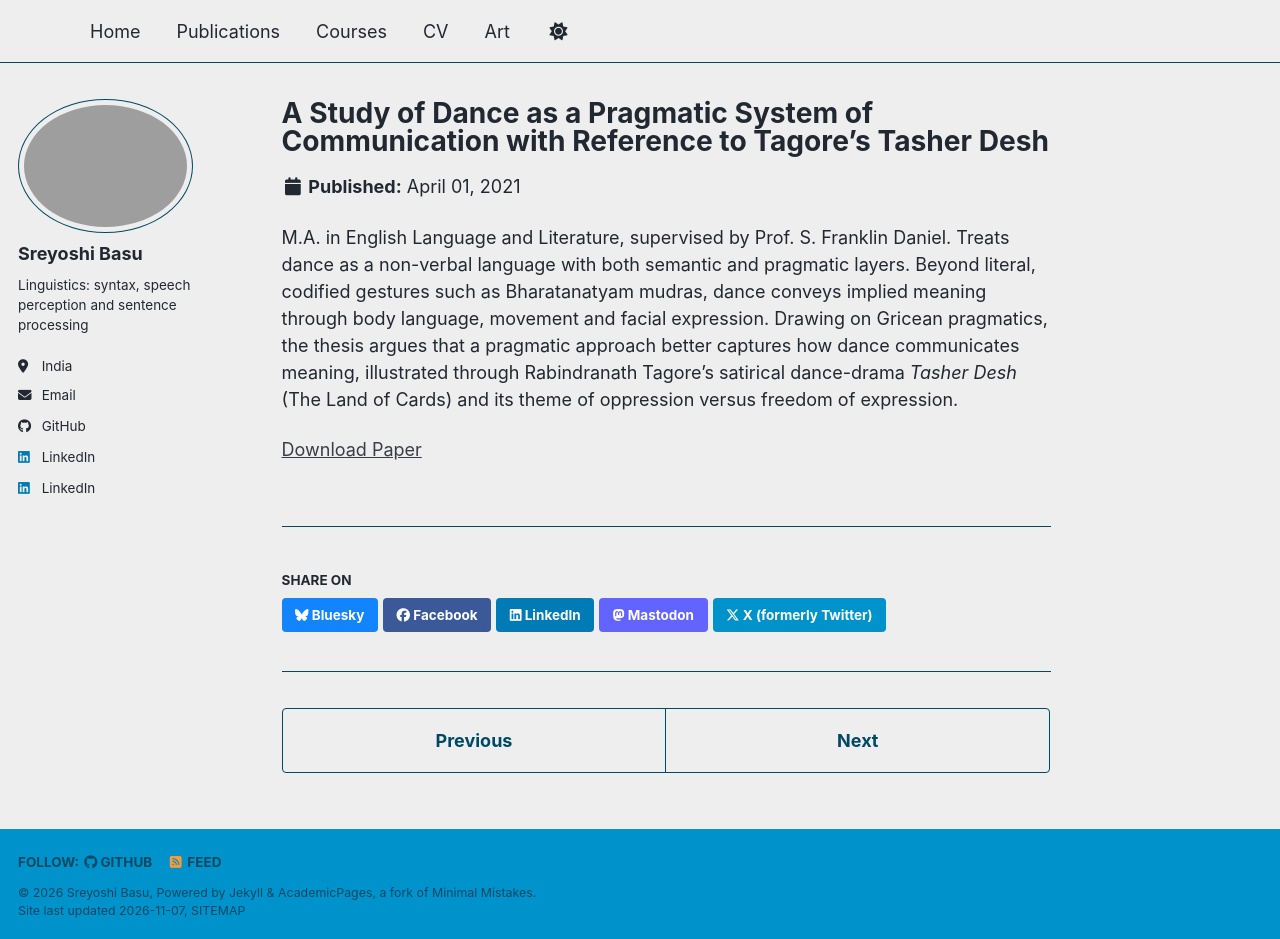
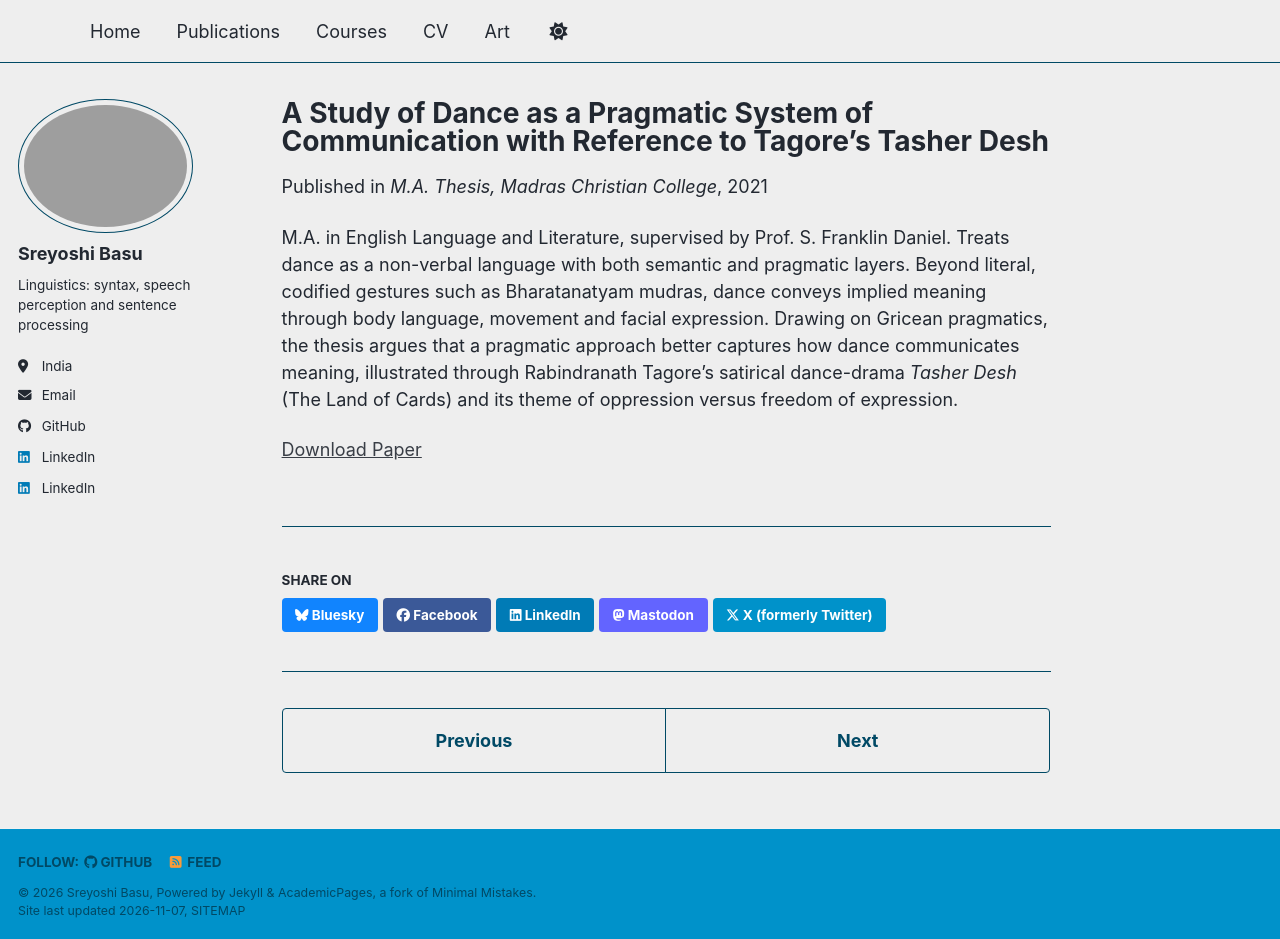
Before and after one commit to sreyoshi-basu/sreyoshi-basu.github.io, a Jekyll site: the page built from _publications/2021-04-01-dance-thesis.md, in a window 1280 px wide and 939 px high. Built offline with Jekyll 4.4.1, drawn with Linux system fonts in a browser that asks for light colours; a script bundle is joined from its source files by our own code; a style sheet for code colours, icons or effects is not loaded.

Commit message:
Update 2021-04-01-dance-thesis.md

```diff
--- a/_publications/2021-04-01-dance-thesis.md
+++ b/_publications/2021-04-01-dance-thesis.md
@@ -4,6 +4,7 @@ collection: publications
 category: theses
 permalink: /publication/2021-04-01-dance-thesis
 date: 2021-04-01
+venue: "M.A. Thesis, Madras Christian College"
 paperurl: "/files/basu-ma-thesis-dance.pdf"
 ---
 M.A. in English Language and Literature, supervised by Prof. S. Franklin Daniel.
```
